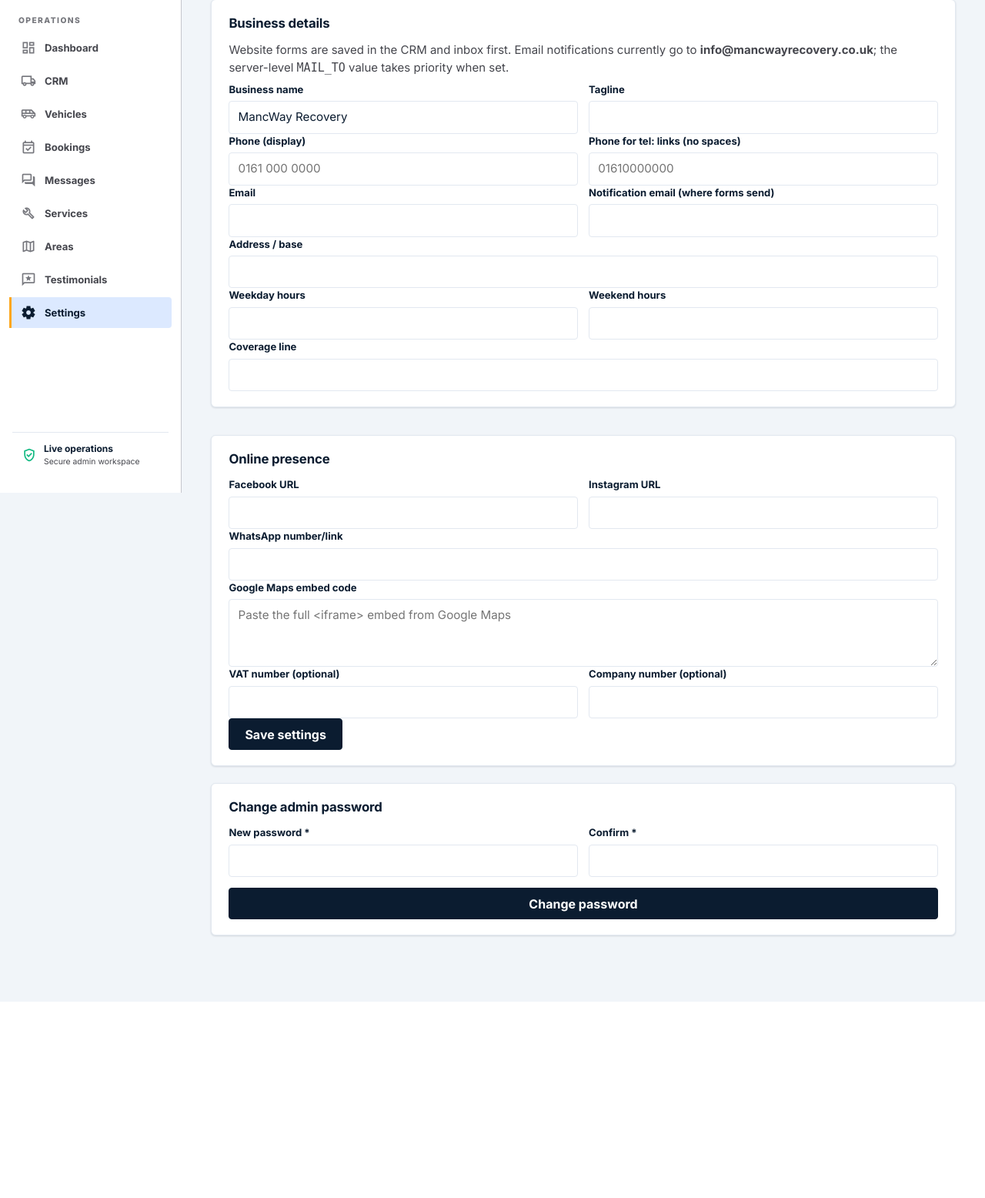
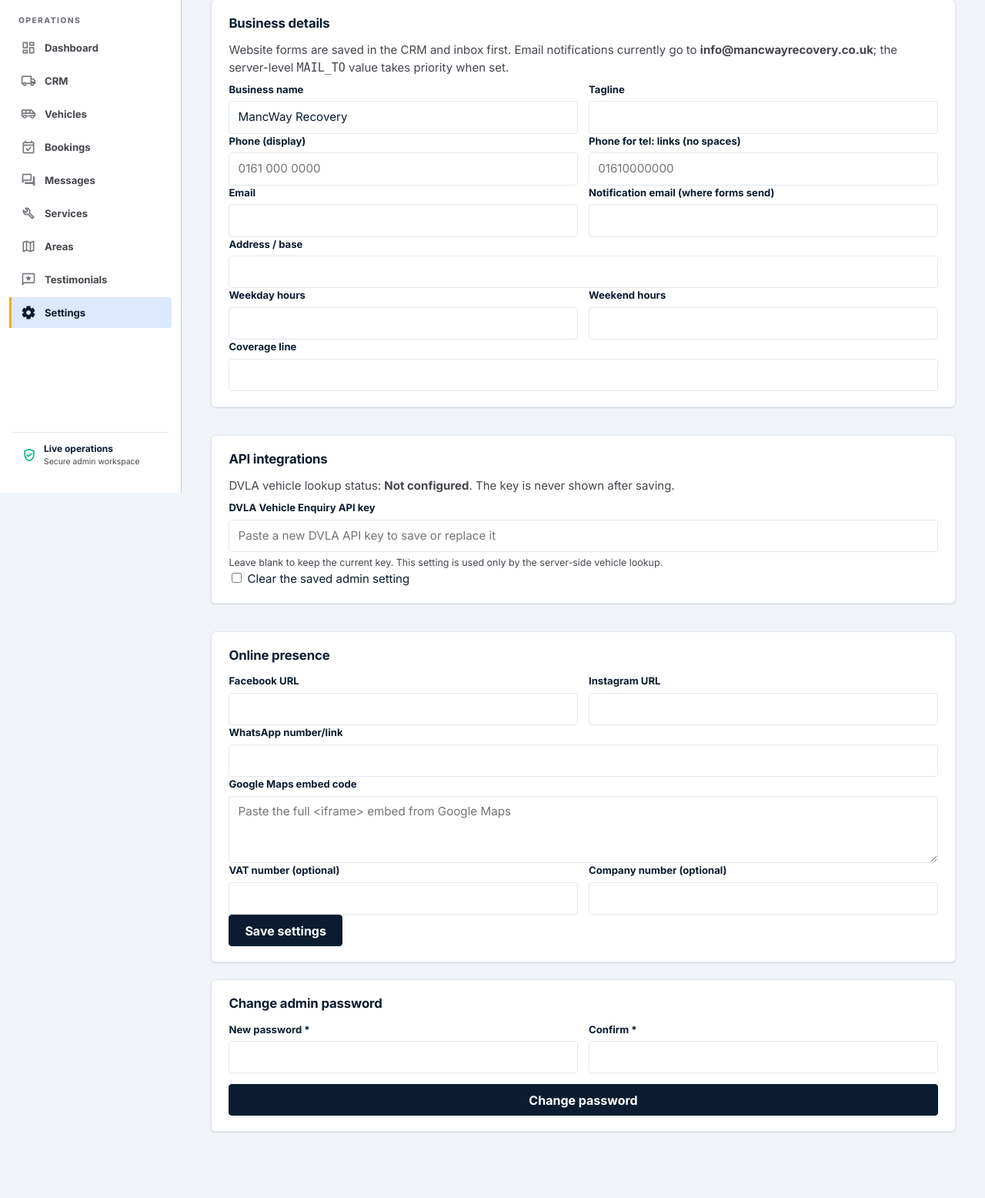
Before and after one commit to nattyman2023-hash/mancwayrecovery, a PHP site: page /admin/settings.php in a window 1280 px wide. Shown: the part 161-1717 px from the top of the page at 77% size. Before the commit the page ends 1462 px from the top, so only its background shows below. Run offline with PHP 8.4, Linux system fonts and the light colour scheme; the visitor is signed in with stand-in values (Sample User, id 1); data that the repository does not hold is empty; some libraries are stand-ins or nearby versions.

Commit message:
Add CRM-managed DVLA API key setting

```diff
--- a/app/helpers.php
+++ b/app/helpers.php
@@ -61,6 +61,19 @@ function setting(string $key, $default = '')
         }
     }
     return $cache[$key] ?? $default;
+}
+
+/**
+ * Return the DVLA key without exposing where it came from.
+ * A server/environment value wins; the admin setting is a convenient fallback.
+ */
+function dvla_api_key(): string
+{
+    $serverKey = trim(DVLA_API_KEY);
+    if ($serverKey !== '' && !str_contains($serverKey, 'PASTE_') && !str_contains($serverKey, 'CHANGE_ME')) {
+        return $serverKey;
+    }
+    return trim((string) setting('dvla_api_key', ''));
 }
 
 /** Output the brand/business name. */
--- a/public/admin/settings.php
+++ b/public/admin/settings.php
@@ -27,6 +27,15 @@ if (($_SERVER['REQUEST_METHOD'] ?? 'GET') === 'POST') {
     $fields = ['business_name','tagline','phone','phone_href','email','address','hours_weekday','hours_weekend','service_radius','google_maps_embed','facebook','instagram','whatsapp','admin_email','vat_number','company_number'];
     $upd = db()->prepare('INSERT INTO settings (`key`, value) VALUES (?, ?) ON DUPLICATE KEY UPDATE value=VALUES(value)');
     foreach ($fields as $k) { $upd->execute([$k, trim($_POST[$k] ?? '')]); }
+
+    // Keep the secret out of the rendered page. A blank field leaves the
+    // current DB-stored key unchanged; the checkbox explicitly clears it.
+    $submittedDvlaKey = trim((string)($_POST['dvla_api_key'] ?? ''));
+    if (!empty($_POST['clear_dvla_api_key'])) {
+        $upd->execute(['dvla_api_key', '']);
+    } elseif ($submittedDvlaKey !== '') {
+        $upd->execute(['dvla_api_key', $submittedDvlaKey]);
+    }
     redirect_with(url('/admin/settings.php'), ['flash' => 'Settings saved.']);
 }
 
@@ -34,6 +43,8 @@ $rows = db()->query('SELECT `key`, value FROM settings')->fetchAll();
 $s = [];
 foreach ($rows as $r) { $s[$r['key']] = $r['value']; }
 function sv(array $s, string $k, string $def=''): string { return e($s[$k] ?? $def); }
+$serverDvlaConfigured = DVLA_API_KEY !== '' && !str_contains(DVLA_API_KEY, 'PASTE_') && !str_contains(DVLA_API_KEY, 'CHANGE_ME');
+$dvlaConfigured = dvla_api_key() !== '';
 
 $admin_title = 'Settings';
 $active_admin = 'settings';
@@ -66,6 +77,17 @@ require APP_DIR . '/views/layout/admin_header.php';
         <div class="field"><label for="service_radius">Coverage line</label><input type="text" id="service_radius" name="service_radius" value="<?= sv($s,'service_radius') ?>"></div>
     </section>
     <section class="panel">
+        <div class="panel-head"><h2>API integrations</h2></div>
+        <p class="muted">DVLA vehicle lookup status: <strong><?= $dvlaConfigured ? 'Configured' : 'Not configured' ?></strong>. The key is never shown after saving.</p>
+        <?php if ($serverDvlaConfigured): ?><p class="muted">A server-level DVLA key is active and takes priority over this admin setting.</p><?php endif; ?>
+        <div class="field">
+            <label for="dvla_api_key">DVLA Vehicle Enquiry API key</label>
+            <input type="password" id="dvla_api_key" name="dvla_api_key" value="" autocomplete="new-password" placeholder="Paste a new DVLA API key to save or replace it">
+            <small class="muted">Leave blank to keep the current key. This setting is used only by the server-side vehicle lookup.</small>
+        </div>
+        <label class="field-check"><input type="checkbox" name="clear_dvla_api_key" value="1"> Clear the saved admin setting</label>
+    </section>
+    <section class="panel">
         <div class="panel-head"><h2>Online presence</h2></div>
         <div class="form-row">
             <div class="field"><label for="facebook">Facebook URL</label><input type="url" id="facebook" name="facebook" value="<?= sv($s,'facebook') ?>"></div>
--- a/public/api/dvla-vehicle.php
+++ b/public/api/dvla-vehicle.php
@@ -38,7 +38,8 @@ if ($registration === '' || strlen($registration) > 8) {
     ], 422);
 }
 
-if (DVLA_API_KEY === '' || str_contains(DVLA_API_KEY, 'PASTE_') || str_contains(DVLA_API_KEY, 'CHANGE_ME')) {
+$dvlaKey = dvla_api_key();
+if ($dvlaKey === '' || str_contains($dvlaKey, 'PASTE_') || str_contains($dvlaKey, 'CHANGE_ME')) {
     dvla_json_response([
         'ok' => false,
         'code' => 'not_configured',
@@ -82,7 +83,7 @@ curl_setopt_array($curl, [
     CURLOPT_HTTPHEADER => [
         'Accept: application/json',
         'Content-Type: application/json',
-        'x-api-key: ' . DVLA_API_KEY,
+        'x-api-key: ' . $dvlaKey,
         'X-Correlation-Id: mancway-' . bin2hex(random_bytes(8)),
     ],
 ]);
```
Also changed, not shown: README.md.
